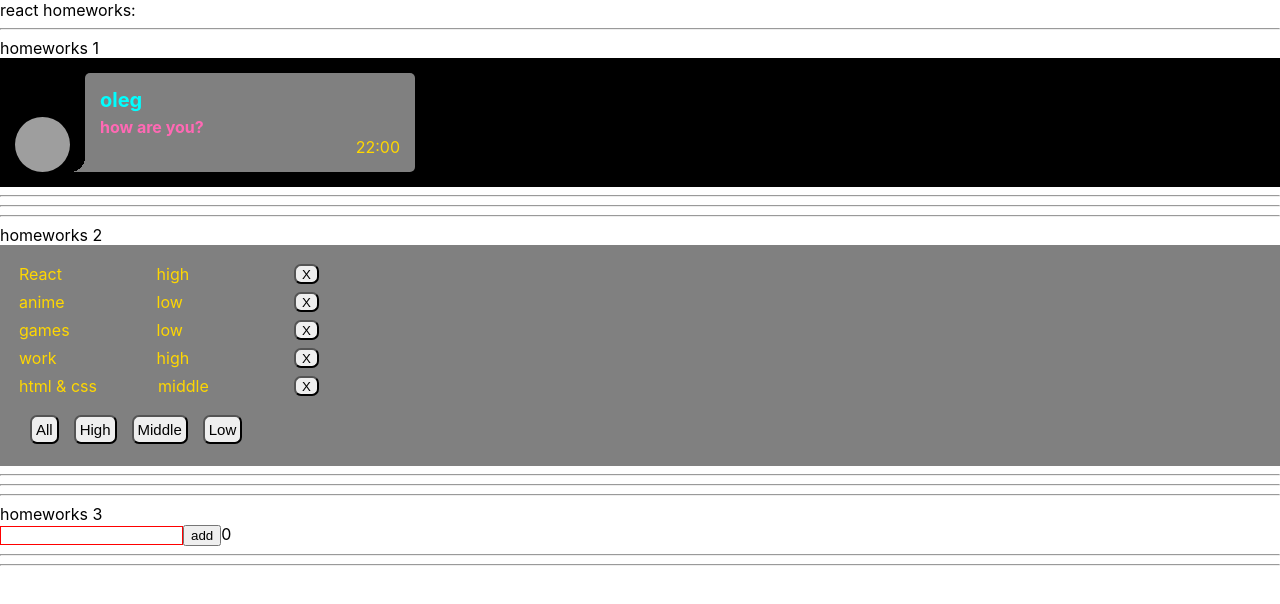
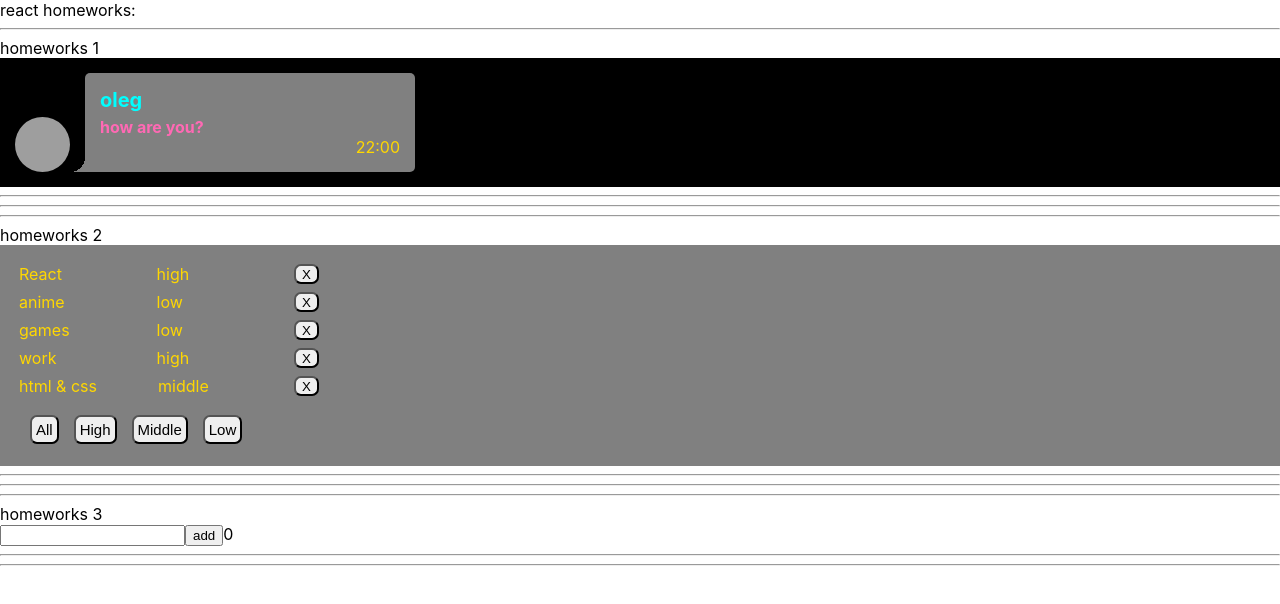
Before and after one commit to oleg-lego-lego/works_by_ignat, a React (Create React App) app: page / in a window 1280 px wide. Shown: the top 604 px of the page. Built offline with nearby package versions, Linux system fonts and the light colour scheme; grey boxes are pictures that could not be loaded.

Commit message:
add logic inputClass to the component Greeting

```diff
--- a/src/p2-homeworks/h3/Greeting.tsx
+++ b/src/p2-homeworks/h3/Greeting.tsx
@@ -14,7 +14,7 @@ const Greeting: React.FC<GreetingPropsType> = (
     {name, setNameCallback, addUser, error, totalUsers,KeyboardOnEnter}
 ) => {
 
-    const inputClass = s.error // need to fix with (?:)
+    const inputClass = error ? s.errorInput : s.input
 
     return (
         <div>
```
